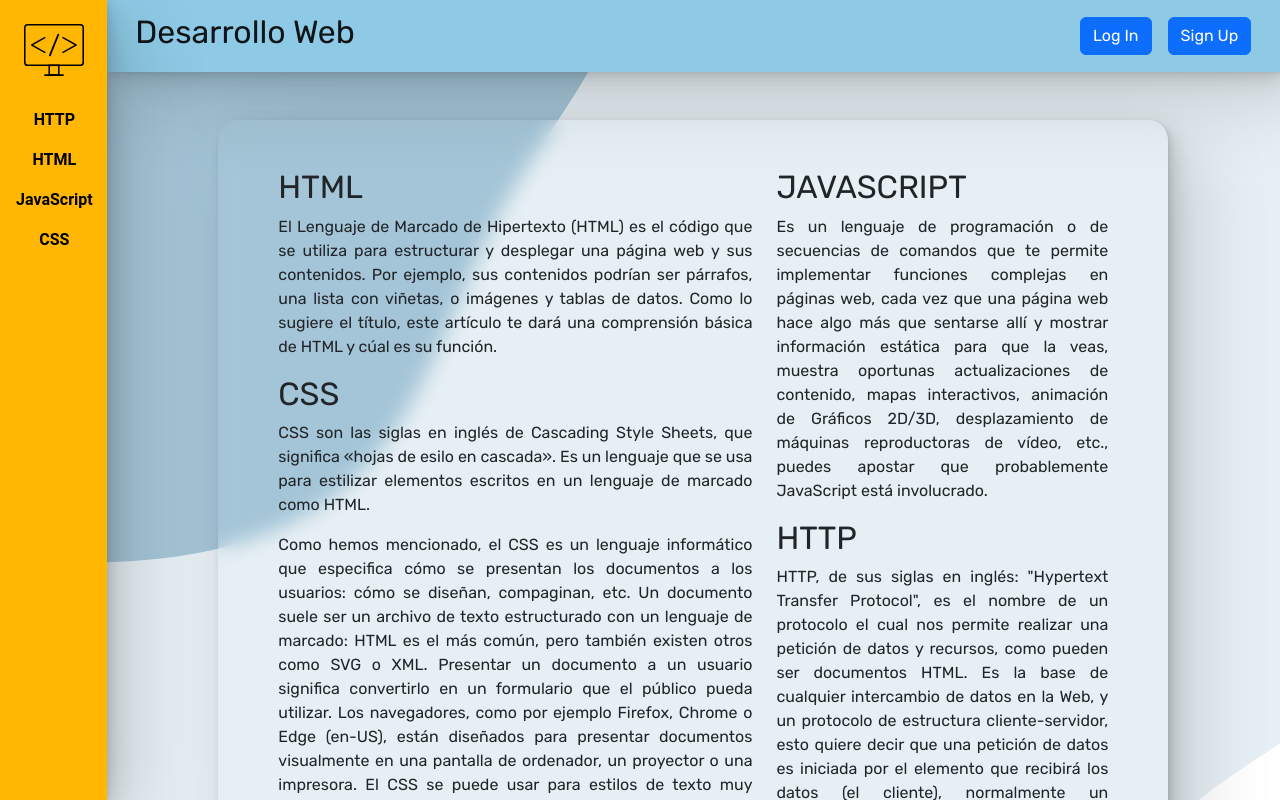
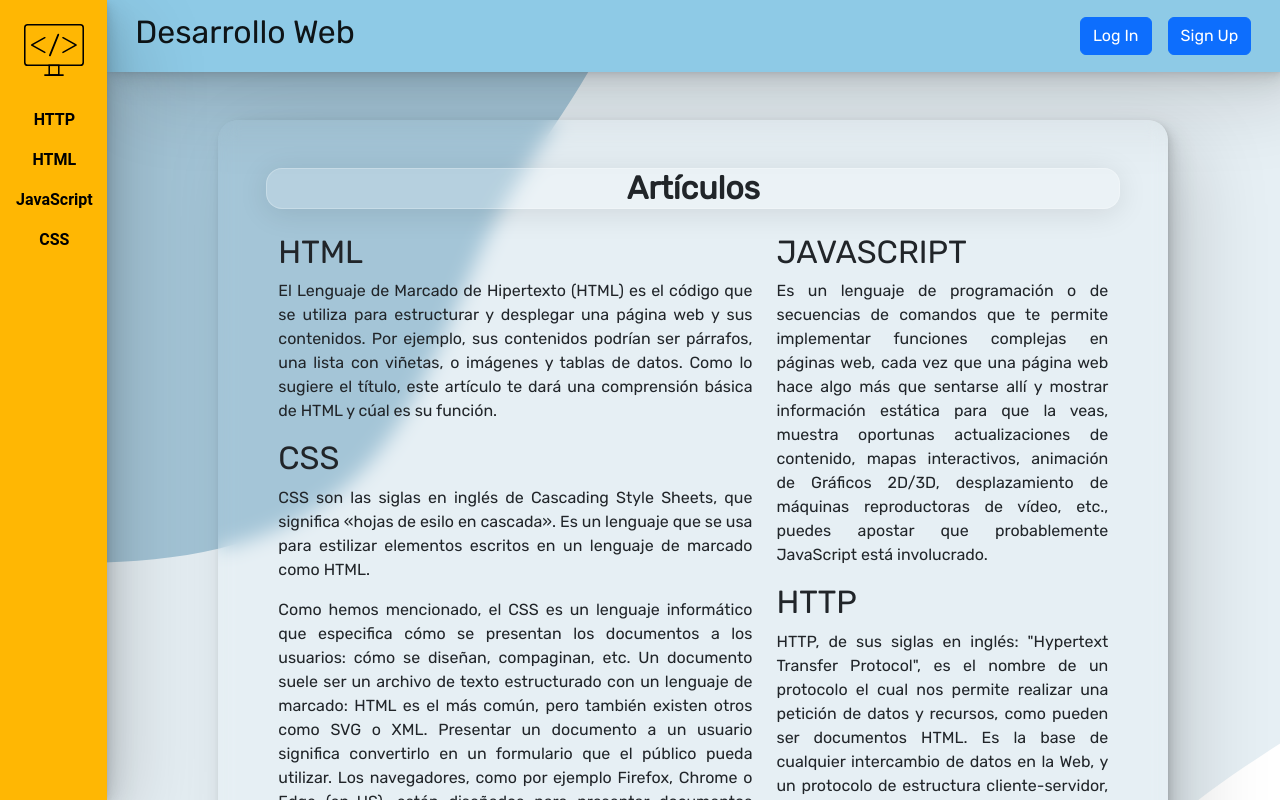
Before and after one commit to juanpahv/wiki, a React (Create React App) app: page /Landing in a window 1280 px wide. Shown: the top 800 px of the page. Built offline with nearby package versions, Linux system fonts and the light colour scheme.

Commit message:
final fixes

```diff
--- a/public/index.html
+++ b/public/index.html
@@ -24,7 +24,7 @@
       work correctly both with client-side routing and a non-root public URL.
       Learn how to configure a non-root public URL by running `npm run build`.
     -->
-    <title>React App</title>
+    <title>Wiki</title>
   </head>
   <body>
     <noscript>You need to enable JavaScript to run this app.</noscript>
--- a/src/App.tsx
+++ b/src/App.tsx
@@ -1,6 +1,5 @@
 import { createBrowserRouter, RouterProvider, Navigate } from 'react-router-dom';
 import React from 'react';
-// import './App.css';
 import Home from './components/routes/Home';
 import LogIn from './components/routes/LogIn';
 import SignUp from './components/routes/SignUp';
--- a/src/components/forms/ChangePasswordForm.tsx
+++ b/src/components/forms/ChangePasswordForm.tsx
@@ -104,13 +104,13 @@ export default function ChangePasswordForm() {
                     <Form.Group>
                         <Form.Label>Mail</Form.Label>
                         <Form.Control
-                            type="password"
-                            id="txtOldPassword"
-                            name="oldPassword"
+                            type="email"
+                            id="txtMail"
+                            name="mail"
                             onChange={handleMailChange}
                         />
                     </Form.Group>
-                    <Form.Group>
+                    <Form.Group className="pt-2">
                         <Form.Label>Old password</Form.Label>
                         <Form.Control
                             type="password"
--- a/src/components/routes/Account.tsx
+++ b/src/components/routes/Account.tsx
@@ -1,12 +1,27 @@
 import { faArrowLeft } from "@fortawesome/free-solid-svg-icons";
 import { FontAwesomeIcon } from "@fortawesome/react-fontawesome";
-import { Card, Col, Container, ListGroup, Row, Tab } from "react-bootstrap";
-import { Link } from "react-router-dom";
+import { useEffect } from "react";
+import { Button, Card, Col, Container, ListGroup, Row, Tab } from "react-bootstrap";
+import { Link, useNavigate } from "react-router-dom";
 import ChangePasswordForm from "../forms/ChangePasswordForm";
-import VerifyEmailForm from "../forms/VerifyEmailForm";
 import "./scss/Account.scss"
 
 export default function Account() {
+    const navigate = useNavigate();
+
+    function logOut() {
+        localStorage.removeItem('tokenSesion');
+        navigate('/LogIn');
+    }
+
+    useEffect(() => {
+        const tokenSesion = localStorage.getItem('tokenSesion');
+
+        if(!tokenSesion) {
+            navigate('/LogIn');
+        }
+    })
+
     return(
         <>
             <Container className="config p-5">
@@ -16,7 +31,7 @@ export default function Account() {
                     </Link>
                     <Card>
                     <Card.Header as="h2">My account</Card.Header>
-                    <Card.Body>
+                        <Card.Body>
                             <Tab.Container id="tabs" defaultActiveKey="#link1">
                             <Row>
                                 <Col sm={4}>
@@ -49,8 +64,11 @@ export default function Account() {
                                 </Col>
                             </Row>
                             </Tab.Container>
-                    </Card.Body>
+                        </Card.Body>
                     </Card>
+                    <div className="d-flex justify-content-end">
+                        <Button variant="danger" className="mt-2" onClick={logOut}>Log out</Button>
+                    </div>
                 </Col>
             </Container>
         </>
--- a/src/components/routes/Landing.tsx
+++ b/src/components/routes/Landing.tsx
@@ -3,11 +3,15 @@ import {HTMLPreview} from '../articleContent/HTMLContent';
 import {HTTPPreview} from '../articleContent/HTTPContent';
 import {JavaScriptPreview} from '../articleContent/JavaScriptContent';
 import {Container, Row, Col} from 'react-bootstrap';
+import "./scss/Landing.scss"
 
 export default function Landing (){
     return (
         <>
-        <Container className='Contenido'>
+        <h2 className="text-center mb-4 title">
+            <b>Artículos</b>
+            </h2>
+        <Container className="">
             <Row>
                 <Col md={7} className="leftArticles">
                     <HTMLPreview/>
--- a/src/components/routes/LogIn.tsx
+++ b/src/components/routes/LogIn.tsx
@@ -1,11 +1,22 @@
 import { faHouse } from "@fortawesome/free-solid-svg-icons";
 import { FontAwesomeIcon } from "@fortawesome/react-fontawesome";
 import { Col, Container, Row } from "react-bootstrap";
-import { Link } from "react-router-dom";
+import { Link, useNavigate } from "react-router-dom";
 import LogInForm from "../forms/LogInForm";
+import { useEffect } from "react";
 import "./scss/LogIn.scss"
 
 export default function LogIn (){
+    const navigate = useNavigate();
+
+    useEffect(() => {
+        const tokenSesion = localStorage.getItem('tokenSesion');
+
+        if(tokenSesion) {
+            navigate('/Landing');
+        }
+    });
+
     return (
         <div className="bg">
             <Container className="content">
--- a/src/components/routes/SignUp.tsx
+++ b/src/components/routes/SignUp.tsx
@@ -1,11 +1,22 @@
 import { Col, Container, Row } from "react-bootstrap";
-import { Link } from "react-router-dom";
+import { Link, useNavigate } from "react-router-dom";
 import SignUpForm from '../forms/SignUpForm';
 import { faHouse } from "@fortawesome/free-solid-svg-icons";
 import { FontAwesomeIcon } from "@fortawesome/react-fontawesome";
 import "./scss/SignUp.scss"
+import { useEffect } from "react";
 
 export default function SignUp (){
+    const navigate = useNavigate();
+
+    useEffect(() => {
+        const tokenSesion = localStorage.getItem('tokenSesion');
+
+        if(tokenSesion) {
+            navigate('/Landing');
+        }
+    });
+
     return (
         <div className="bg">
             <Container className="content-su">
--- a/src/components/routes/scss/Landing.scss
+++ b/src/components/routes/scss/Landing.scss
@@ -1,13 +1,14 @@
-.contenido {
-    padding-top: 2rem;
-    margin: 2rem;
-    margin: 5rem;
-    box-shadow:
-        0.9px 0.9px 2.7px rgba(0, 0, 0, 0.047),
-        2.2px 2.2px 6.9px rgba(0, 0, 0, 0.067),
-        4.4px 4.4px 14.2px rgba(0, 0, 0, 0.083),
-        9.1px 9.1px 29.2px rgba(0, 0, 0, 0.103),
-        25px 25px 80px rgba(0, 0, 0, 0.15);
-    border-radius: 20px;
-    backdrop-filter: blur(10px);
+.title {
+    // background: rgba(255, 255, 255, 0.2);
+    // border-radius: 16px;
+    // box-shadow: 0 4px 30px rgba(0, 0, 0, 0.1);
+    // backdrop-filter: blur(5px);
+    // -webkit-backdrop-filter: blur(5px);
+    // border: 1px solid rgba(255, 255, 255, 0.24);
+    background: rgba(255, 255, 255, 0.2);
+    border-radius: 16px;
+    box-shadow: 0 4px 30px rgba(0, 0, 0, 0.1);
+    backdrop-filter: blur(20px);
+    -webkit-backdrop-filter: blur(20px);
+    border: 1px solid rgba(255, 255, 255, 0.24);
 }
```
